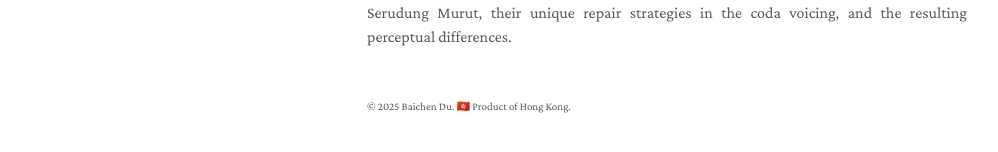
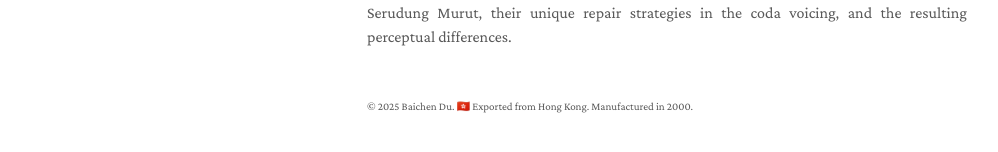
Before and after one commit to baichen-du/baichen-du.github.io, a Jekyll site: the page built from index.md, in a window 1280 px wide and 900 px high, scrolled down 1504 px. Shown: the part 713-865 px from the top of the window, without its empty margins (128-1126 px from the left). Built offline with Jekyll 4.4.1, drawn with Linux system fonts in a browser that asks for light colours; a style sheet for code colours, icons or effects is not loaded; our own code applies the rules of GitHub Pages for plain Markdown files.

Commit message:
Update homepage.html

```diff
--- a/_layouts/homepage.html
+++ b/_layouts/homepage.html
@@ -101,7 +101,7 @@
 
       {% if site.enable_footnote %}
       <div style="text-align: justify">
-      <p><small>&copy; 2025 Baichen Du. 🇭🇰 Product of Hong Kong.</small></p>
+      <p><small>&copy; 2025 Baichen Du. 🇭🇰 Exported from Hong Kong. Manufactured in 2000.</small></p>
       </div>
       {% endif %}
 
```
